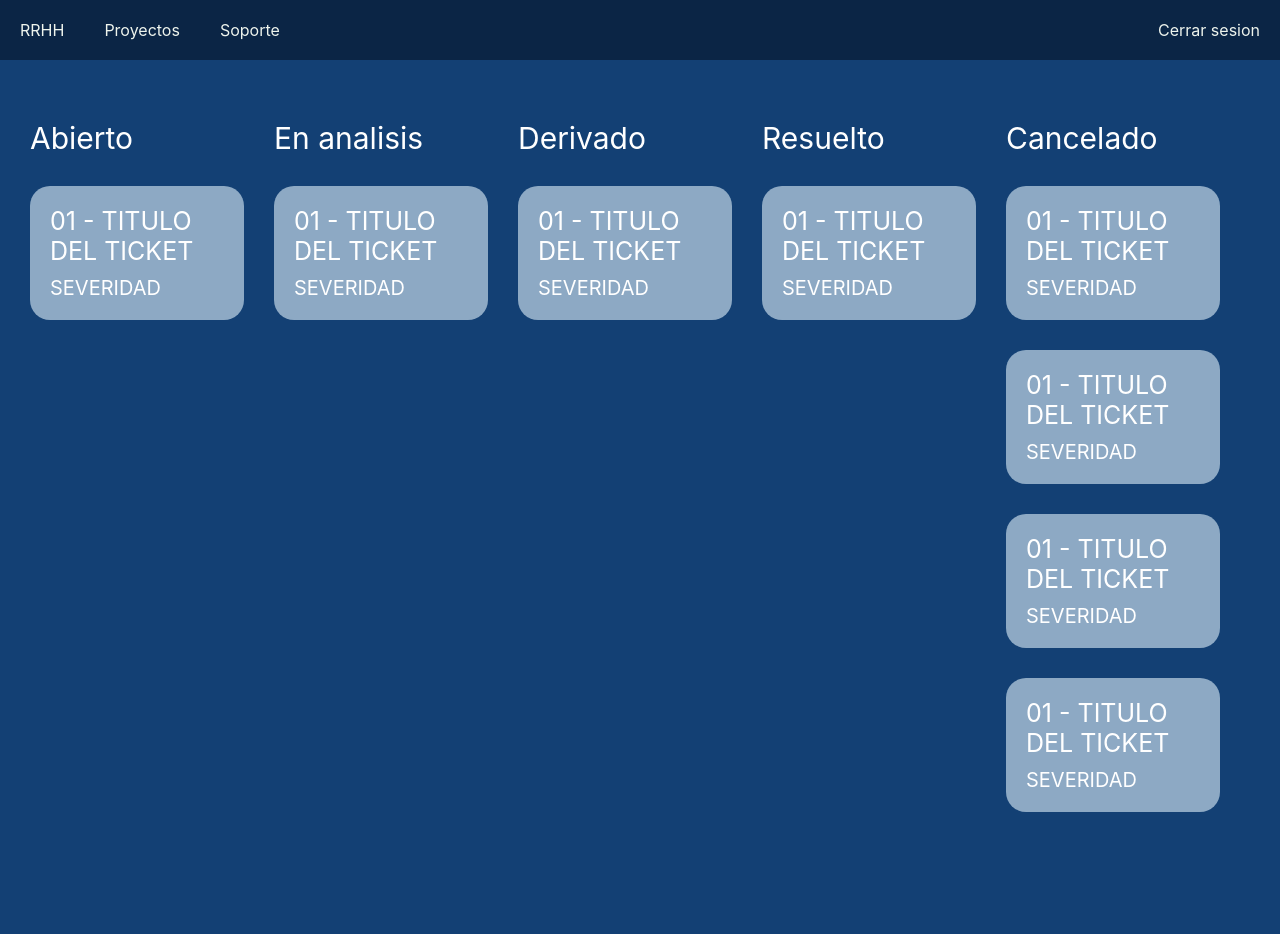
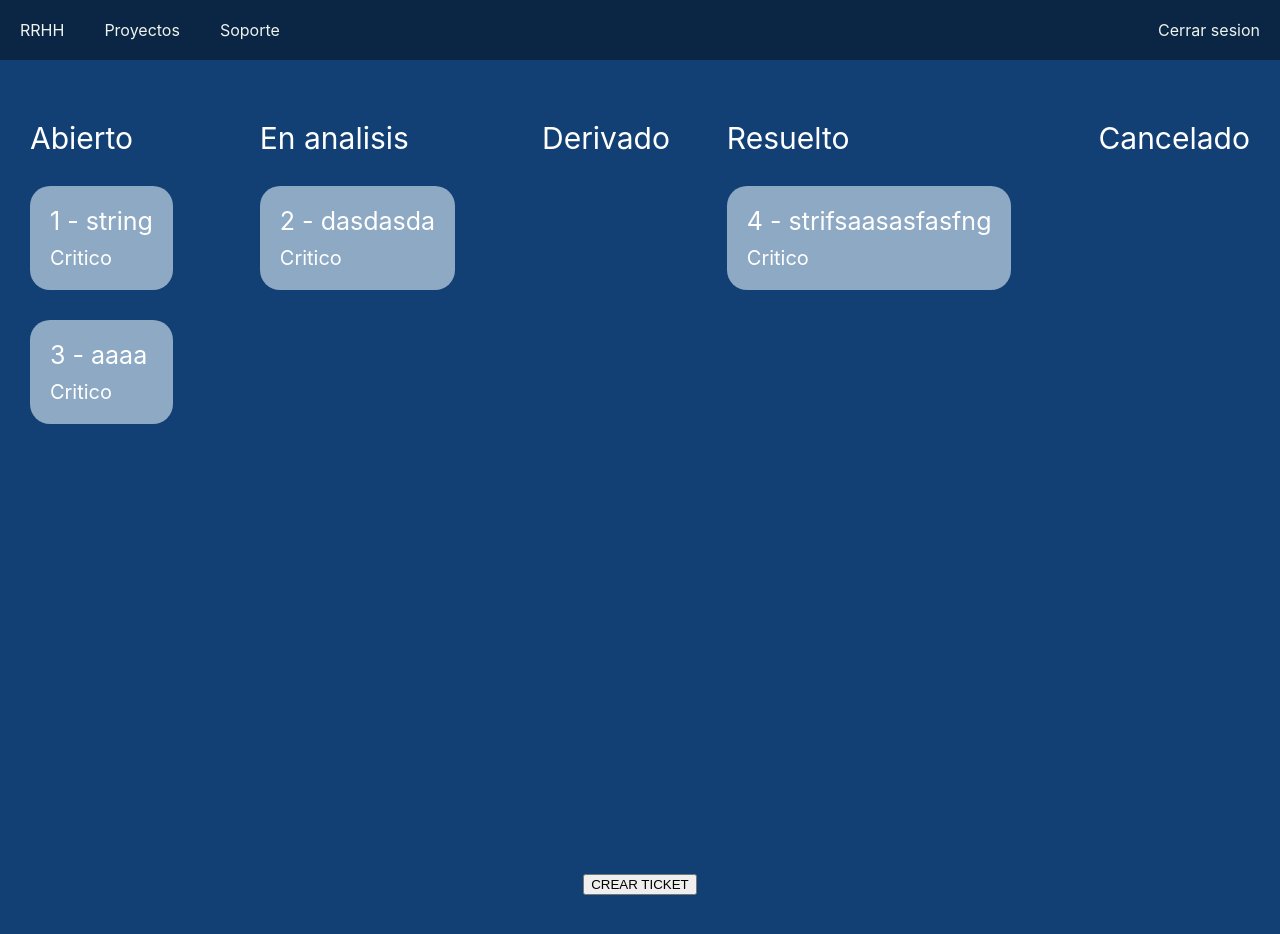
Before and after one commit to BrunoPasca/tribu_2_2022_2c, a Next.js app: page /moduloSoporte/soporte in a window 1280 px wide. Shown: the top 934 px of the page. Built offline with nearby package versions, Linux system fonts and the light colour scheme.

Commit message:
columnas filtradas tickets estados

```diff
--- /dev/null
+++ b/pages/moduloSoporte/columnaTickets.tsx
@@ -0,0 +1,45 @@
+import TicketCard from './ticketCard';
+import { TicketProperties } from './types';
+//probando con un array
+
+const tickets = [
+    {
+    titulo: "string",
+    id: 1,
+    severidad: "Critico",
+    estado: "Abierto"
+    },
+    {
+      titulo: "dasdasda",
+      id: 2,
+      severidad: "Critico",
+      estado: "En analisis"
+    },
+    {
+    titulo: "aaaa",
+    id: 3,
+    severidad: "Critico",
+    estado: "Abierto"
+    },
+    {
+      titulo: "strifsaasasfasfng",
+      id: 4,
+      severidad: "Critico",
+      estado: "Resuelto"
+
+    }
+  ]
+
+
+export default function ColumnaTicket({filtro}: {filtro:string}) {
+
+    return (
+        <div>
+          {(tickets).filter(i => i.estado == filtro).map((ticket) => (
+            <div key={ticket.id}>
+              <TicketCard titulo={ticket.titulo} id={ticket.id} severidad={ticket.severidad }></TicketCard>
+            </div>
+          ))}
+        </div>
+      )
+    }
--- a/pages/moduloSoporte/soporte.tsx
+++ b/pages/moduloSoporte/soporte.tsx
@@ -1,7 +1,9 @@
 import styles from '../../styles/soporte.module.css'
 import Header from '../header';
-import Ticket from './ticket';
+import TicketCard from './ticketCard';
 import Head_ from '../head';
+import ColumnaTicket from './columnaTickets';
+
 
 export default function Soporte() {
 
@@ -13,27 +15,29 @@
 
         <div className={styles.titulos}>
               <div>
+
                 <p>Abierto</p>
-                <Ticket></Ticket>
+                <ColumnaTicket filtro='Abierto'></ColumnaTicket>
+
               </div>
+
               <div>
               <p>En analisis</p>
-                <Ticket></Ticket>
+              <ColumnaTicket filtro='En analisis'></ColumnaTicket>
               </div>
               <div>
               <p>Derivado</p>
-                <Ticket></Ticket>
+              <ColumnaTicket filtro='Derivado'></ColumnaTicket>
               </div>
               <div>
               <p>Resuelto</p>
-                <Ticket></Ticket>
+              <ColumnaTicket filtro='Resuelto'></ColumnaTicket>
               </div>
               <div>
               <p>Cancelado</p>
-                <Ticket></Ticket>
-                <Ticket></Ticket>
-                <Ticket></Ticket>
-                <Ticket></Ticket>
+              <ColumnaTicket filtro='Cancelado'></ColumnaTicket>
+
+
 
               </div>
             </div>
--- a/pages/moduloSoporte/ticket.tsx
+++ /dev/null
@@ -1,13 +0,0 @@
-import styles from '../../styles/ticket.module.css'
-
-export default function Ticket() {
-
-    return(
-        <a href="/moduloSoporte/ticketView">
-        <div className={styles.ticketCard}>
-            <div className={styles.tituloCard}>01 - TITULO DEL TICKET</div>
-            <div className={styles.severidadCard}>SEVERIDAD</div>
-        </div>
-        </a>
-    );
-  }
--- /dev/null
+++ b/pages/moduloSoporte/ticketCard.tsx
@@ -0,0 +1,13 @@
+import styles from '../../styles/ticket.module.css'
+
+export default function ticketCard({titulo, id,severidad}: {titulo:string, id: number, severidad: string}) {
+
+    return(
+        <a href="/moduloSoporte/ticketView">
+        <div className={styles.ticketCard}>
+            <div className={styles.tituloCard}>{id} - {titulo}</div>
+            <div className={styles.severidadCard}>{severidad}</div>
+        </div>
+        </a>
+    );
+  }
```
